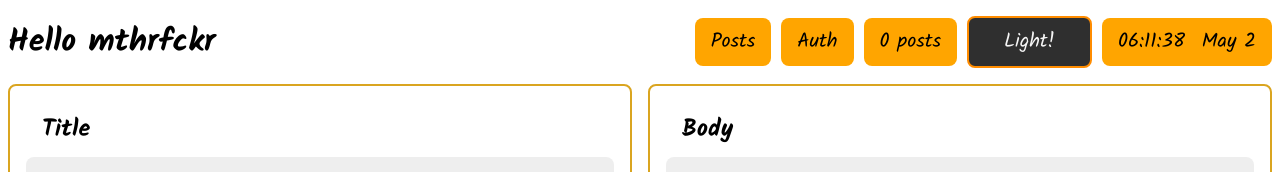
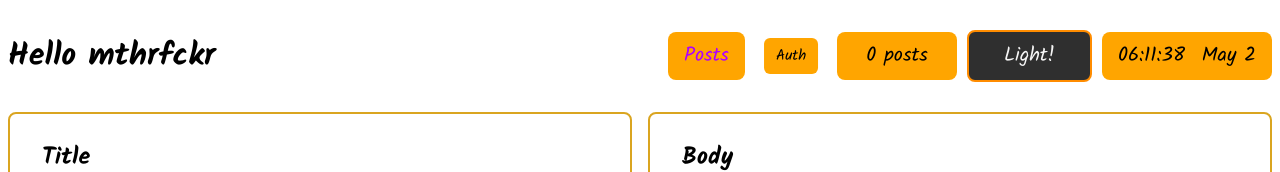
Before and after one commit to SergeyTheHuman/ng-course-vm, an Angular app: page / in a window 1280 px wide. Shown: the top 172 px of the page. Built offline with nearby package versions, Linux system fonts and the light colour scheme; no server answers.

Commit message:
video #80

```diff
--- a/src/app/components/header/header.component.html
+++ b/src/app/components/header/header.component.html
@@ -1,11 +1,15 @@
 <header>
 	<h1>Hello mthrfckr</h1>
 	<div class="pages">
-		<a
-			*ngFor="let page of pages"
-			[routerLink]="page.path"
-			>{{ page.title | titlecase }}</a
-		>
+		<ul class="pages-list">
+			<li
+				*ngFor="let page of pages"
+				routerLinkActive="active"
+				[routerLinkActiveOptions]="{ exact: page.exact || false }"
+			>
+				<a [routerLink]="page.path">{{ page.title | titlecase }}</a>
+			</li>
+		</ul>
 	</div>
 	<div class="right">
 		<span class="quantity">{{
--- a/src/app/components/header/header.component.scss
+++ b/src/app/components/header/header.component.scss
@@ -5,17 +5,31 @@ header {
 	margin: 1rem 0;
 
 	.pages {
-		display: flex;
-		gap: 10px;
 		padding: 0 10px;
 		margin-left: auto;
 
+		.pages-list {
+			display: flex;
+			gap: 10px;
+			list-style: none;
+
+			li {
+				background-color: orange;
+				border-radius: 8px;
+				font-size: 1.25rem;
+				color: black;
+				padding: 0.5rem 1rem;
+				transform: scale(0.75);
+			}
+
+			li.active {
+				color: #ae00ff;
+				transform: scale(1);
+			}
+		}
+
 		a {
-			background-color: orange;
-			border-radius: 8px;
-			font-size: 1.25rem;
-			color: black;
-			padding: 0.5rem 1rem;
+			color: inherit;
 			text-decoration: none;
 		}
 	}
@@ -39,6 +53,8 @@ header {
 	}
 
 	.quantity {
+		min-width: 120px;
+		text-align: center;
 		background-color: orange;
 		border-radius: 8px;
 		font-size: 1.25rem;
--- a/src/app/constants/links.ts
+++ b/src/app/constants/links.ts
@@ -1,6 +1,6 @@
 import { ILink } from '../models/interfaces/link.interface'
 
 export const links: ILink[] = [
-	{ path: '/', title: 'posts' },
+	{ path: '/', title: 'posts', exact: true },
 	{ path: '/auth', title: 'auth' },
 ]
--- a/src/app/models/interfaces/link.interface.ts
+++ b/src/app/models/interfaces/link.interface.ts
@@ -1,4 +1,5 @@
 export interface ILink {
 	path: string
 	title: string
+	exact?: boolean
 }
```
